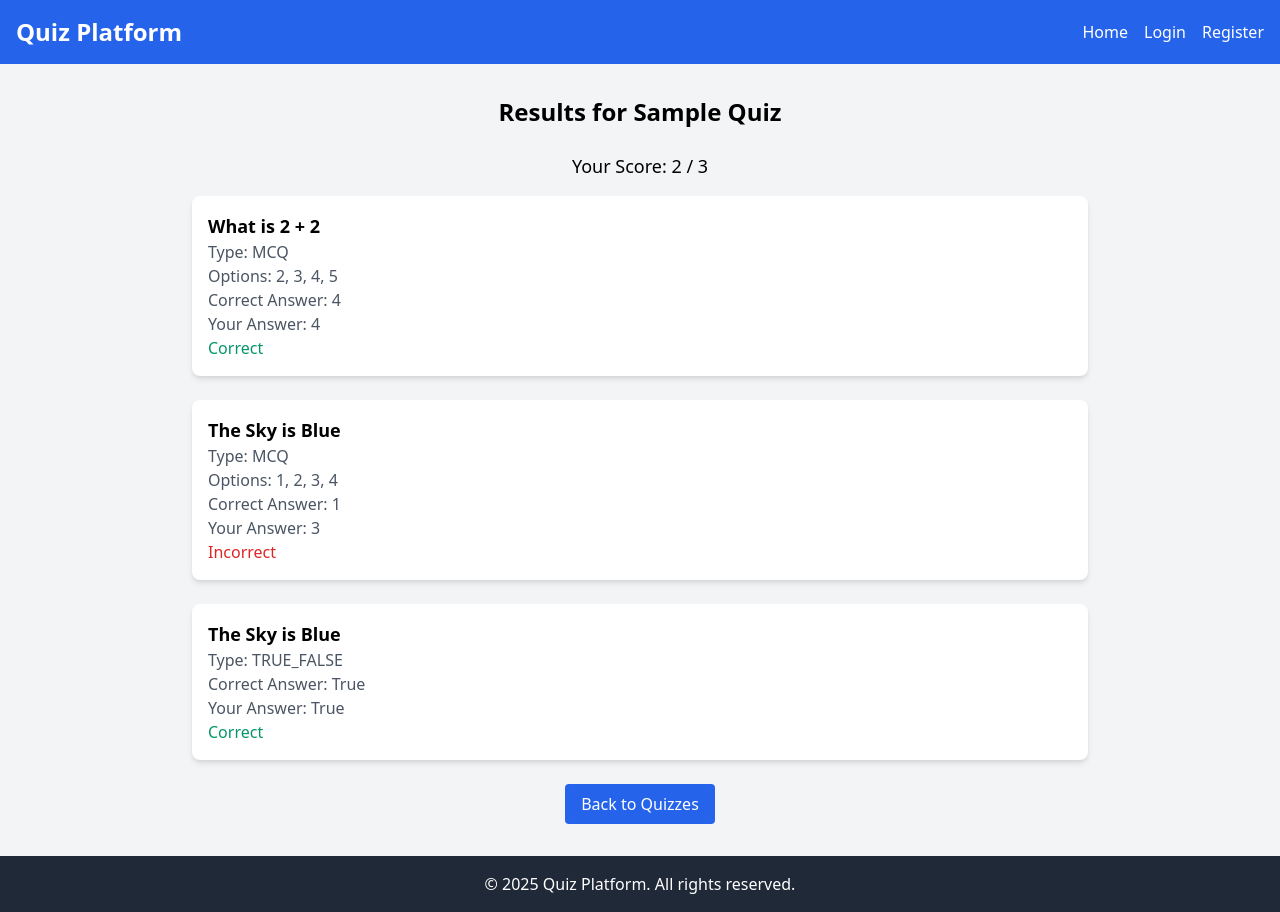
After one commit to akshayadhopate/Online-quiz-platform, a Flask app: template app/templates/results.html in a window 1280 px wide. The commit adds this page. Run offline with Flask 3, Linux system fonts and the light colour scheme; the template is opened without the code that fills it: values that come from a table or form of the project are taken from there, others are empty.

Commit message:
Added quiz scoring, attempt storage, and results display

```diff
--- /dev/null
+++ b/app/templates/results.html
@@ -0,0 +1,32 @@
+{% extends "base.html" %}
+{% block content %}
+<div class="max-w-4xl mx-auto">
+    <h2 class="text-2xl font-bold text-center mb-6">Results for {{ quiz.title }}</h2>
+    <p class="text-center text-lg mb-4">Your Score: {{ attempt.score }} / {{ questions | length }}</p>
+    <ul class="space-y-6">
+        {% for question in questions %}
+            <li class="bg-white p-4 rounded-lg shadow-md">
+                <h3 class="text-lg font-semibold">{{ question.text }}</h3>
+                <p class="text-gray-600">Type: {{ question.type }}</p>
+                {% if question.type == "MCQ" %}
+                    <p class="text-gray-600">Options: {{ question.options | join(", ") }}</p>
+                {% endif %}
+                <p class="text-gray-600">Correct Answer: {{ question.correct_answer }}</p>
+                <p class="text-gray-600">
+                    Your Answer: {{ attempt.answers.get(question.id|string, 'Not answered') }}
+                </p>
+                <p class="{% if attempt.answers.get(question.id|string) == question.correct_answer %}text-green-600{% else %}text-red-600{% endif %}">
+                    {% if attempt.answers.get(question.id|string) == question.correct_answer %}
+                        Correct
+                    {% else %}
+                        Incorrect
+                    {% endif %}
+                </p>
+            </li>
+        {% endfor %}
+    </ul>
+    <div class="text-center mt-6">
+        <a href="{{ url_for('quiz.available_quizzes') }}" class="inline-block bg-blue-600 text-white px-4 py-2 rounded hover:bg-blue-700">Back to Quizzes</a>
+    </div>
+</div>
+{% endblock %}
```
Also changed, not shown: app/models.py (+12 -0 lines), app/routes/quiz.py (+49 -2 lines), app/templates/user_dashboard.html (+17 -0 lines), instance/quiz_platform.db.
